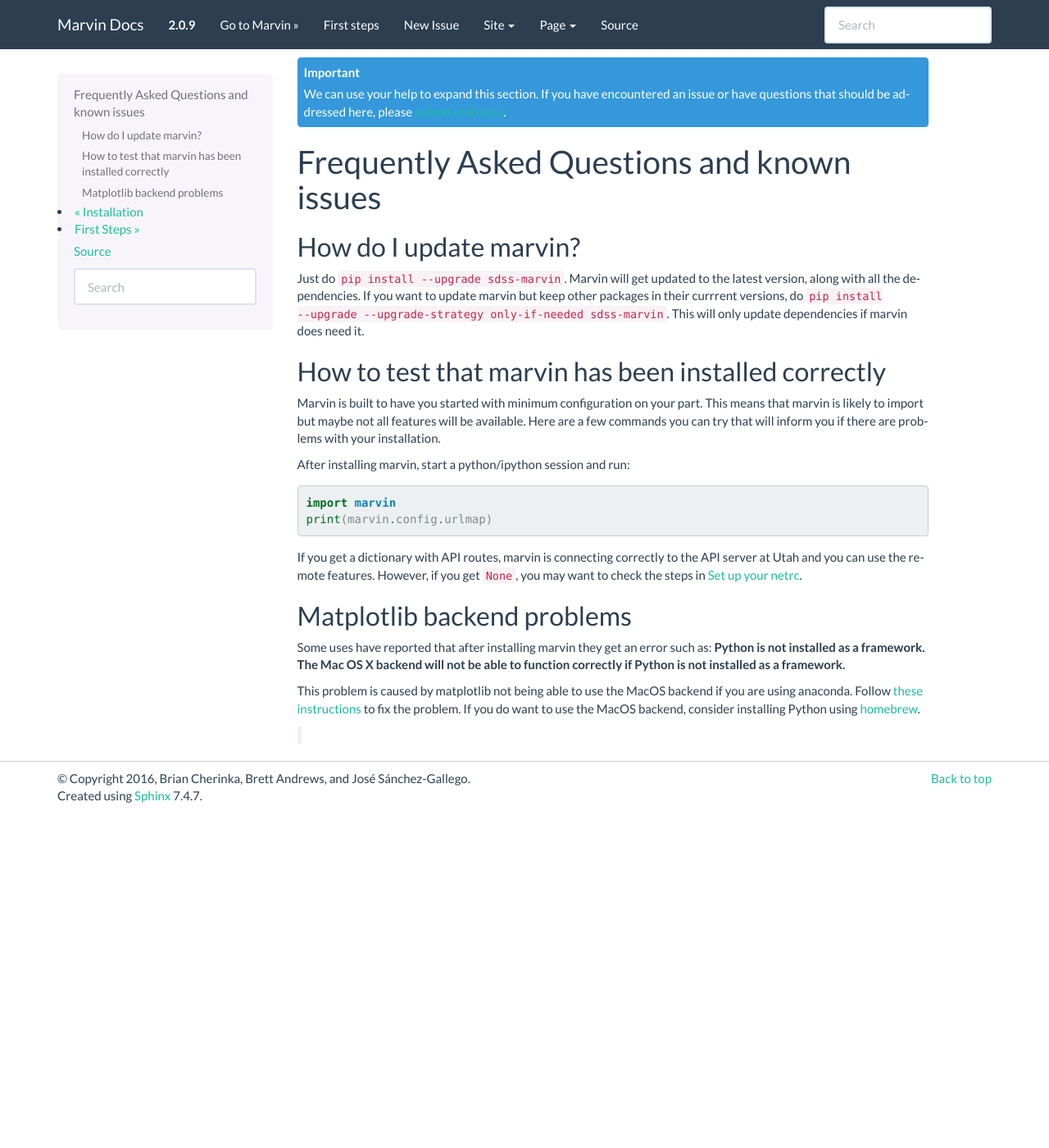
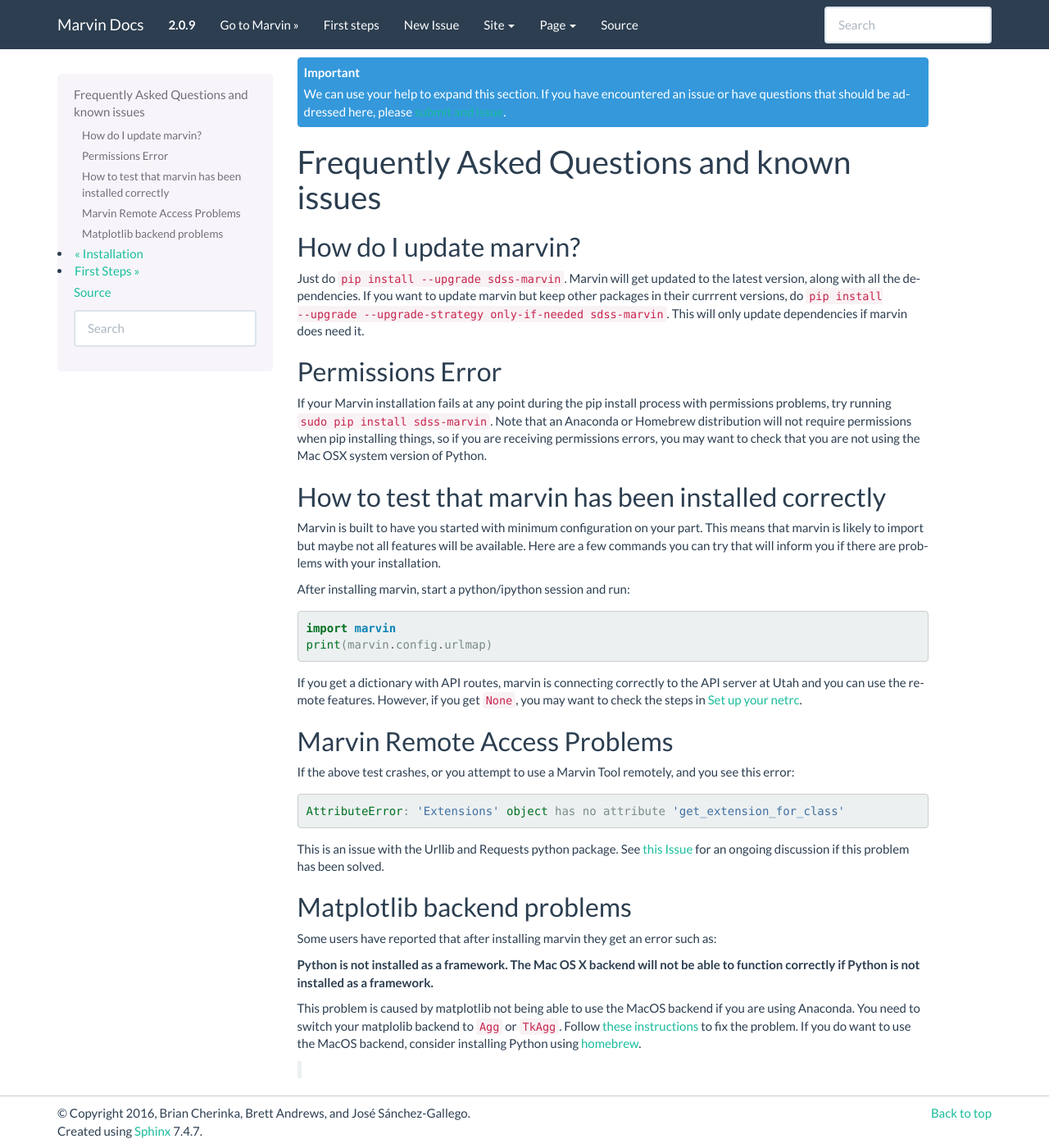
Before and after one commit to sdss/marvin, a Sphinx documentation site: the page built from docs/sphinx/faq.rst, in a window 1280 px wide and 1400 px high. Shown: the whole window at 82% size. Built offline with Sphinx 7.4.7, drawn with Linux system fonts in a browser that asks for light colours; pages that are not in the unit, such as notebooks, are missing from menus; the version number is read from the project's files by our own code.

Commit message:
merging my local installation additions into your fork

```diff
--- a/docs/sphinx/faq.rst
+++ b/docs/sphinx/faq.rst
@@ -10,7 +10,7 @@
 -------------------------------------------
 
 How do I update marvin?
-~~~~~~~~~~~~~~~~~~~~~~~
+^^^^^^^^^^^^^^^^^^^^^^^
 
 Just do ``pip install --upgrade sdss-marvin``. Marvin will get updated to the latest
 version, along with all the dependencies. If you want to update marvin but keep other
@@ -18,8 +18,17 @@
 ``pip install --upgrade --upgrade-strategy only-if-needed sdss-marvin``. This will only
 update dependencies if marvin does need it.
 
+
+Permissions Error
+^^^^^^^^^^^^^^^^^
+If your Marvin installation fails at any point during the pip install process with permissions problems,
+try running ``sudo pip install sdss-marvin``.  Note that an Anaconda or Homebrew distribution will not require
+permissions when pip installing things, so if you are receiving permissions errors, you may want to check that
+you are not using the Mac OSX system version of Python.
+
+
 How to test that marvin has been installed correctly
-~~~~~~~~~~~~~~~~~~~~~~~~~~~~~~~~~~~~~~~~~~~~~~~~~~~~
+^^^^^^^^^^^^^^^^^^^^^^^^^^^^^^^^^^^^^^^^^^^^^^^^^^^^
 
 Marvin is built to have you started with minimum configuration on your part. This means that
 marvin is likely to import but maybe not all features will be available. Here are a few commands
@@ -34,15 +43,27 @@
 Utah and you can use the remote features. However, if you get ``None``, you may want to
 check the steps in :ref:`setup-netrc`.
 
+Marvin Remote Access Problems
+^^^^^^^^^^^^^^^^^^^^^^^^^^^^^
+
+If the above test crashes, or you attempt to use a Marvin Tool remotely, and you see this error::
+
+    AttributeError: 'Extensions' object has no attribute 'get_extension_for_class'
+
+This is an issue with the Urllib and Requests python package.  See `this Issue <https://github.com/sdss/marvin/issues/102>`_ for an
+ongoing discussion if this problem has been solved.
+
+
 Matplotlib backend problems
-~~~~~~~~~~~~~~~~~~~~~~~~~~~
+^^^^^^^^^^^^^^^^^^^^^^^^^^^
 
-Some uses have reported that after installing marvin they get an error such as: **Python is not
-installed as a framework. The Mac OS X backend will not be able to function correctly if
+Some users have reported that after installing marvin they get an error such as:
+
+**Python is not installed as a framework. The Mac OS X backend will not be able to function correctly if
 Python is not installed as a framework.**
 
 This problem is caused by matplotlib not being able to use the MacOS backend if you are using
-anaconda. Follow `these instructions
+Anaconda. You need to switch your matplolib backend to ``Agg`` or ``TkAgg``.  Follow `these instructions
 <http://stackoverflow.com/questions/21784641/installation-issue-with-matplotlib-python>`_ to fix
 the problem. If you do want to use the MacOS backend, consider installing Python using
 `homebrew <http://brew.sh/>`_.
```
Also changed, not shown: docs/sphinx/installation.rst (+22 -0 lines).
